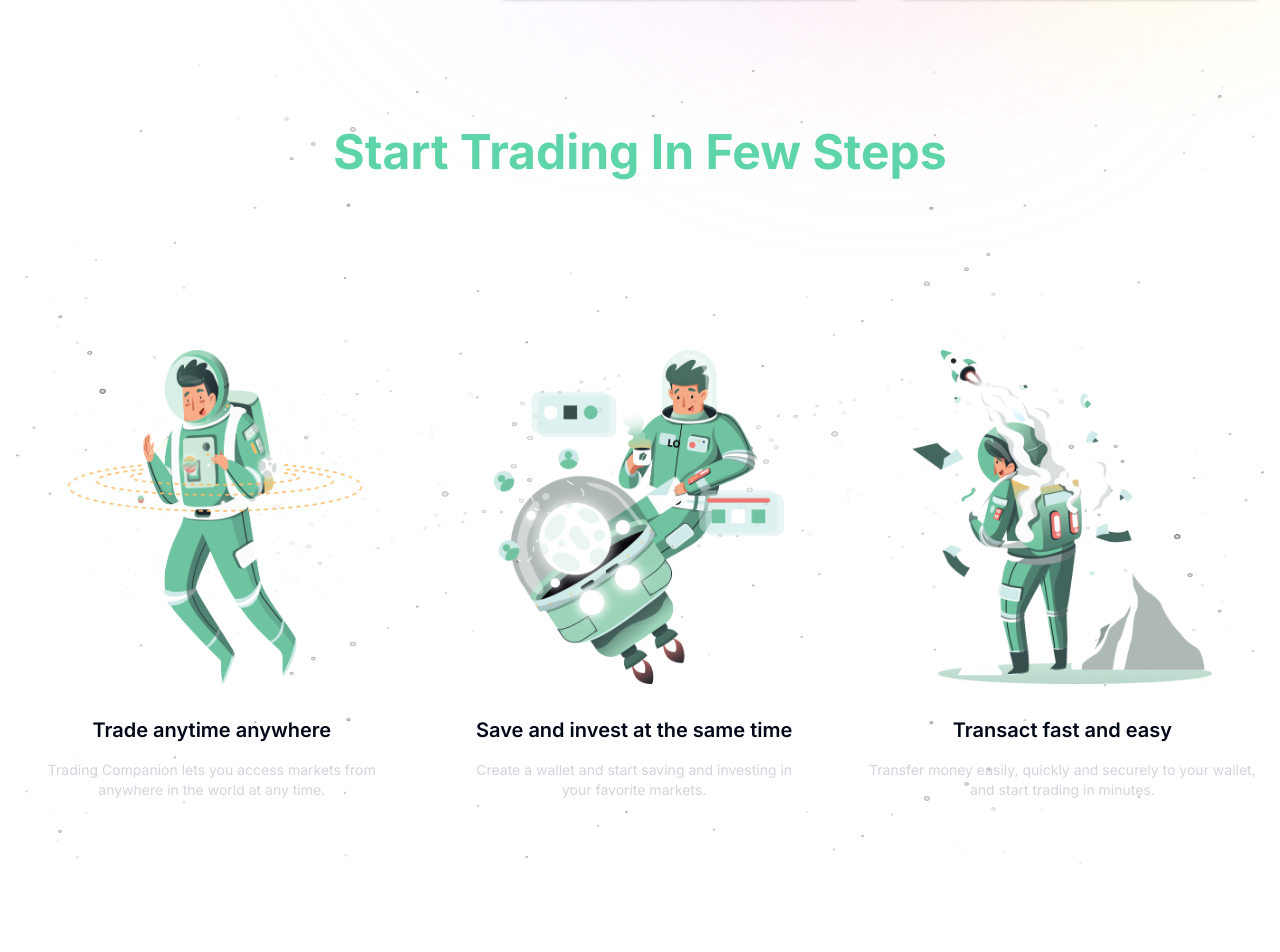
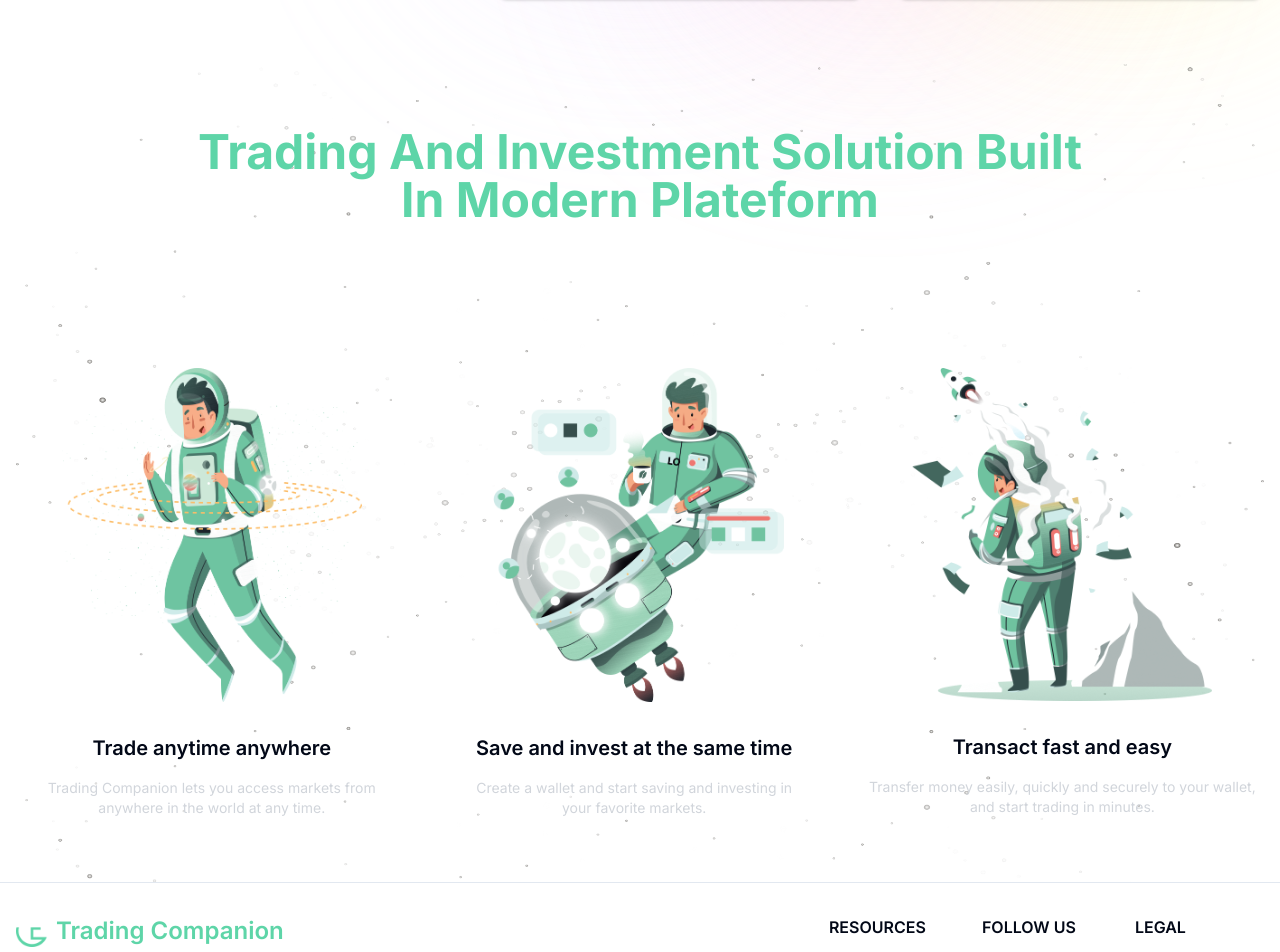
Before and after one commit to Zippee0709/trading-companion, a Next.js app: page / in a window 1280 px wide. Shown: the part 1280-2232 px from the top of the page. Before the commit the page ends 2144 px from the top, so only its background shows below. Built offline with nearby package versions, Linux system fonts and the light colour scheme.

Commit message:
FIX activate footer, change services section title, fix home section warning

```diff
--- a/src/app/_components/sections/home.tsx
+++ b/src/app/_components/sections/home.tsx
@@ -26,6 +26,7 @@ const Home = () => {
               src="/images/stars-texture.png"
               alt="Trading Companion Stars Texture"
               fill
+              sizes="100%"
               style={{ objectFit: "cover", background: "lightgray 50%" }}
             />
           </div>
--- a/src/app/_components/sections/services.tsx
+++ b/src/app/_components/sections/services.tsx
@@ -15,8 +15,8 @@ const Services = () => {
         backgroundPosition: "center",
       }}
     >
-      <h2 className="max-w-md text-center text-3xl font-bold text-aquamarine sm:max-w-full lg:text-start lg:text-5xl">
-        Start Trading In Few Steps
+      <h2 className="max-w-md text-center text-3xl font-bold text-aquamarine sm:max-w-4xl lg:text-5xl">
+        Trading And Investment Solution Built In Modern Plateform
       </h2>
       <div className="relative flex w-full flex-col justify-between gap-16 sm:flex-row">
         {OnboardingItems.map((item) => (
--- a/src/app/layout.tsx
+++ b/src/app/layout.tsx
@@ -39,7 +39,7 @@ export default function RootLayout({
           <div className="flex min-h-screen flex-col">
             <Header />
             {children}
-            {/* <Footer /> */}
+            <Footer />
           </div>
         </ThemeProvider>
       </body>
```
